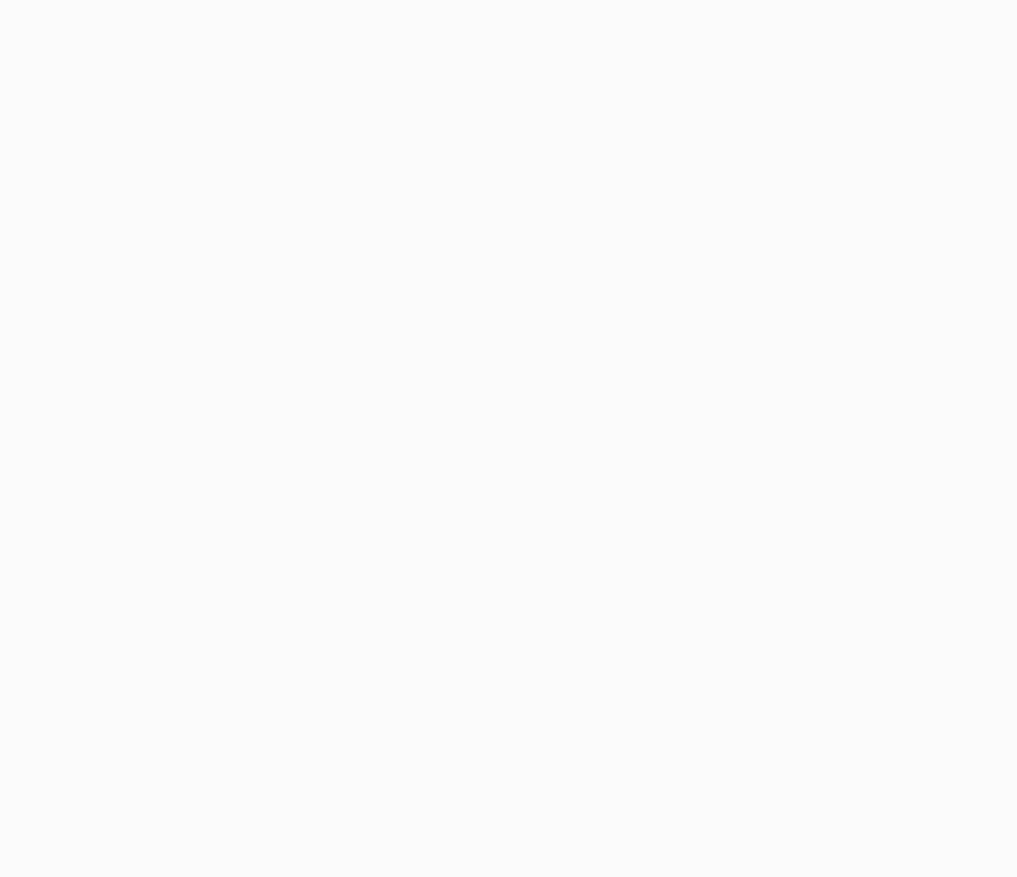
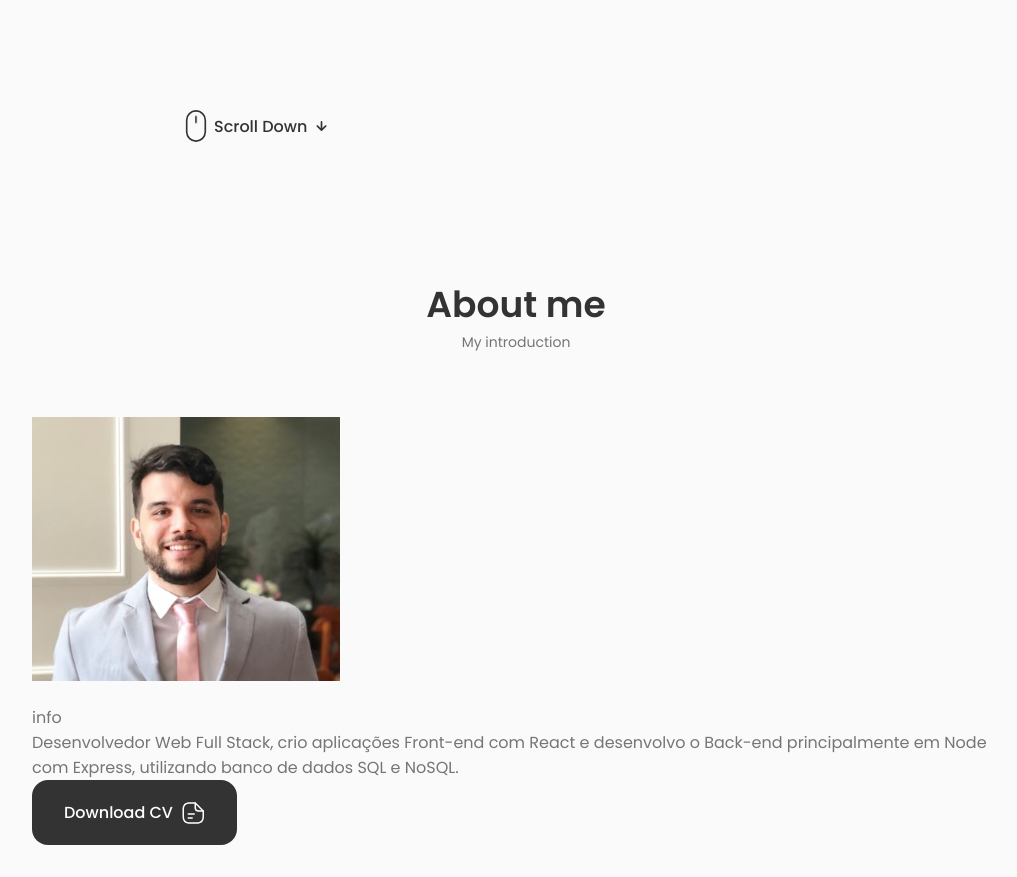
Before and after one commit to IgorBrizack/portfolioWeb, a React (Create React App) app: page / in a window 1280 px wide. Shown: the part 486-1363 px from the top of the page, without its empty margins (124-1141 px from the left). Before the commit the page ends 800 px from the top, so only its background shows below. Built offline with nearby package versions, Linux system fonts and the light colour scheme.

Commit message:
feat: about

```diff
--- a/src/App.jsx
+++ b/src/App.jsx
@@ -1,6 +1,7 @@
 import './App.css';
 import Header from './components/header/Header';
 import Home from './components/home/Home';
+import About from './components/about/About'
 
 function App() {
   return (
@@ -8,6 +9,7 @@
 		<Header />
 		<main className='main'>
 			<Home />
+			<About />
       	</main>
     </>
   );
--- /dev/null
+++ b/src/components/about/About.jsx
@@ -0,0 +1,53 @@
+import React from "react";
+import './about.css'
+import AboutImg from '../../assets/PERFIL.png';
+import CV from '../../assets/Curriculo-att-09-02-23.pdf'
+import Info from "./Info";
+
+const About = () => {
+	return (
+		<section className="about section" id="about">
+			<h2 className="section__title">About me</h2>
+			<span className="section__subtitle">My introduction</span>
+			<div className="about__container container grid">
+				<img src={AboutImg} alt='' className="about__img"></img>
+				<div className="about__data">
+					<Info />
+					<p className="about__description">
+						Desenvolvedor Web Full Stack, crio aplicações Front-end com React e desenvolvo o Back-end principalmente em Node com Express, utilizando banco de dados SQL e NoSQL.
+					</p>
+					<a download="" href={CV} className="button button--flex">
+						Download CV
+						<svg
+                class="button__icon"
+                xmlns="http://www.w3.org/2000/svg"
+                width="24"
+                height="24"
+                viewBox="0 0 24 24"
+                fill="none"
+              >
+                <path
+                  d="M15.25 22.7502H9.25C3.82 22.7502 1.5 20.4302 1.5 15.0002V9.00024C1.5 3.57024 3.82 1.25024 9.25 1.25024H14.25C14.66 1.25024 15 1.59024 15 2.00024C15 2.41024 14.66 2.75024 14.25 2.75024H9.25C4.64 2.75024 3 4.39024 3 9.00024V15.0002C3 19.6102 4.64 21.2502 9.25 21.2502H15.25C19.86 21.2502 21.5 19.6102 21.5 15.0002V10.0002C21.5 9.59024 21.84 9.25024 22.25 9.25024C22.66 9.25024 23 9.59024 23 10.0002V15.0002C23 20.4302 20.68 22.7502 15.25 22.7502Z"
+                  fill="var(--container-color)"
+                ></path>
+                <path
+                  d="M22.25 10.7502H18.25C14.83 10.7502 13.5 9.42023 13.5 6.00023V2.00023C13.5 1.70023 13.68 1.42023 13.96 1.31023C14.24 1.19023 14.56 1.26023 14.78 1.47023L22.78 9.47023C22.99 9.68023 23.06 10.0102 22.94 10.2902C22.82 10.5702 22.55 10.7502 22.25 10.7502ZM15 3.81023V6.00023C15 8.58023 15.67 9.25023 18.25 9.25023H20.44L15 3.81023Z"
+                  fill="var(--container-color)"
+                ></path>
+                <path
+                  d="M13.25 13.7502H7.25C6.84 13.7502 6.5 13.4102 6.5 13.0002C6.5 12.5902 6.84 12.2502 7.25 12.2502H13.25C13.66 12.2502 14 12.5902 14 13.0002C14 13.4102 13.66 13.7502 13.25 13.7502Z"
+                  fill="var(--container-color)"
+                ></path>
+                <path
+                  d="M11.25 17.7502H7.25C6.84 17.7502 6.5 17.4102 6.5 17.0002C6.5 16.5902 6.84 16.2502 7.25 16.2502H11.25C11.66 16.2502 12 16.5902 12 17.0002C12 17.4102 11.66 17.7502 11.25 17.7502Z"
+                  fill="var(--container-color)"
+                ></path>
+              			</svg>
+					</a>
+				</div>
+			</div>
+		</section>
+	)
+}
+
+export default About
--- /dev/null
+++ b/src/components/about/Info.jsx
@@ -0,0 +1,11 @@
+import React from "react";
+
+const Info = () => {
+	return (
+		<div>
+		info
+		</div>
+	)
+}
+
+export default Info;
--- a/src/components/home/Home.jsx
+++ b/src/components/home/Home.jsx
@@ -2,6 +2,7 @@
 import "./home.css"
 import Data from "./Data";
 import Social from "./Social";
+import ScrollDown from "./ScrollDown";
 
 const Home = () => {
   return (
@@ -12,6 +13,7 @@
 					<div className="home__img"></div>
 					<Data />
 				</div>
+				<ScrollDown />
 			</div>
 		</section>
   )
--- /dev/null
+++ b/src/components/home/ScrollDown.jsx
@@ -0,0 +1,51 @@
+import React from "react";
+
+const ScrollDown = () => {
+	return (
+		<div className="home__scroll">
+			<a href="#about" className="home__scroll-button button--flex">
+			<svg
+                width="32px"
+                height="32px"
+                class="home__scroll-mouse"
+                viewBox="0 0 247 390"
+                version="1.1"
+                xmlns="http://www.w3.org/2000/svg"
+                xmlnsXlink="http://www.w3.org/1999/xlink"
+                style={{
+					fillRule: "evenodd",
+					clipRule: "evenodd",
+					strokeLinecap: "round",
+					strokeLinejoin: "round",
+					strokeMiterlimit: "1.5",
+				}}
+
+              >
+                <path
+                  class="wheel"
+                  d="M123.359,79.775l0,72.843"
+                  style={{
+					fill: "none",
+                    stroke: "var(--title-color)",
+                    strokeWidth: "20px"
+				  }}
+                ></path>
+                <path
+                  id="mouse"
+                  d="M236.717,123.359c0,-62.565 -50.794,-113.359 -113.358,-113.359c-62.565,0 -113.359,50.794 -113.359,113.359l0,143.237c0,62.565 50.794,113.359 113.359,113.359c62.564,0 113.358,-50.794 113.358,-113.359l0,-143.237Z"
+                  style={{
+					fill: "none",
+                    stroke: "var(--title-color)",
+                    strokeWidth: "20px"
+				  }}
+
+                ></path>
+            </svg>
+			<span className="home__scroll-name">Scroll Down</span>
+			<i className="uil uil-arrow-down home__scroll-arrow"></i>
+			</a>
+		</div>
+	)
+}
+
+export default ScrollDown;
--- a/src/components/home/home.css
+++ b/src/components/home/home.css
@@ -1,3 +1,7 @@
+.home__container {
+  row-gap: 7rem;
+}
+
 .home__content {
   grid-template-columns: 116px repeat(2, 1fr);
   padding-top: 5.5rem;
@@ -79,6 +83,111 @@
   100% {
     border-radius:  60% 40% 30% 70%/60% 30% 70% 40%;
   }
+}
 
+.home__scroll {
+  margin-left: 9.25rem;
+}
 
+.wheel {
+  animation: scroll 2s ease infinite
 }
+
+@keyframes scroll {
+  0% {
+    transform: translateY(0);
+  }
+
+  30% {
+    transform: translateY(3.75rem);
+  }
+}
+
+.home__scroll-name {
+  color: var(--title-color);
+  font-weight:var(--font-medium);
+  margin-right: var(--mb-0-25);
+  margin-left: 2px;
+}
+
+.home__scroll-arrow {
+  font-size: 1.25rem;
+  color: var(--title-color);
+}
+
+@media screen and (max-width: 992px) {
+  .home__content {
+    grid-template-columns: 100px repeat(2, 1fr);
+    column-gap: 1.25rem;
+  }
+
+  .home__hand {
+    width: 26px;
+    height: 26px;
+  }
+
+  .home__subtitle {
+    padding-left: 3.75rem;
+    margin-bottom: var(--mb-1);
+  }
+
+  .home_-subtitle::before {
+    width: 42px;
+    top: 0.8rem;
+  }
+
+  .home__description {
+    max-width: initial;
+    margin-bottom: var(--mb-0-25);
+  }
+
+  .home__img {
+    width: 250px;
+    height: 250px;
+    box-shadow: inset 0 0 0 8px rgb(255 255 255 / 30%);
+  }
+
+  .home__scroll {
+    margin-left: 7.5rem;
+  }
+}
+
+/* For medium devices */
+@media screen and (max-width: 768px) {
+  .home__content {
+    grid-template-columns: 0.5fr 3fr;
+    padding-top: 3.5rem;
+  }
+
+  .home__img {
+    order: initial;
+    justify-self: initial;
+  }
+
+  .home__data {
+    grid-column: 1/3;
+  }
+
+  .home__img {
+    box-shadow: inset 0 0 0 6px rgb(255 255 255 / 30%);
+    width: 200px;
+    height: 200px;
+  }
+
+  .home__scroll {
+    display: none;
+  }
+}
+
+/* For small devices */
+@media screen and (max-width: 350px) {
+  .home__img {
+    width: 180px;
+    height: 180px;
+  }
+
+  .home__hand {
+    width: 22px;
+    height: 22px;
+  }
+}
```
Also changed, not shown: src/components/about/about.css (added), 1 other file (tests, documents, lock files or other folders).
